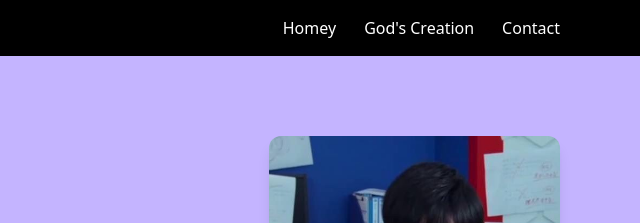
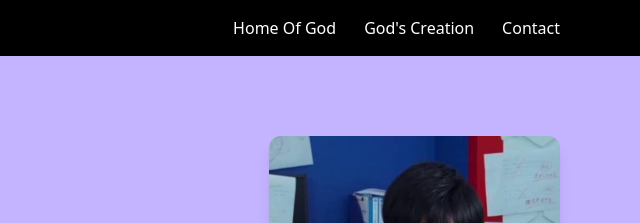
Before and after one commit to InsertGoofyahhnamehere/BTNG26Network, a plain HTML site: page btng-git/index.html in a window 1280 px wide. Shown: the top 223 px of the page, 640-1280 px from the left. Drawn offline with nearby package versions, Linux system fonts and the light colour scheme.

Commit message:
updatetitle

```diff
--- a/btng-git/Ali's Portfolio.html
+++ b/btng-git/index.html
@@ -25,7 +25,7 @@
         <!-- Desktop Nav -->
         <nav id="navMenu" class="hidden md:flex items-center gap-7">
           <a href="#home" class="hover:text-pink-400 transition text-white"
-            >Homey</a
+            >Home Of God</a
           >
           <a href="#portfolio" class="hover:text-pink-400 transition text-white"
             >God's Creation</a
```
